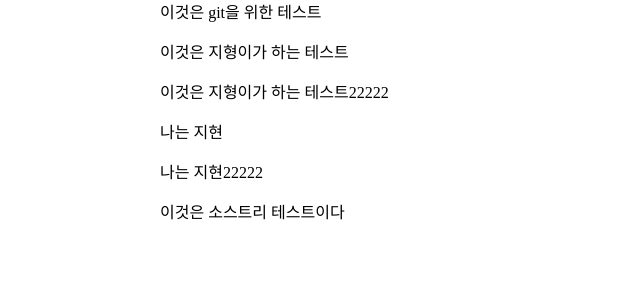
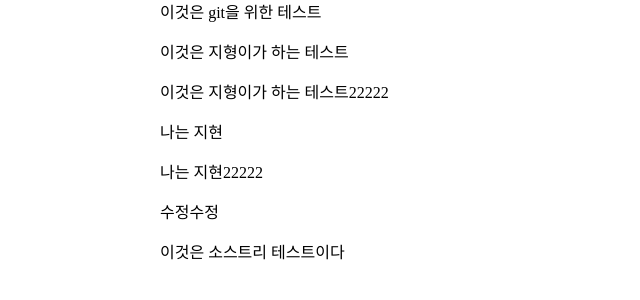
Before and after one commit to ckhe1215/meramera, a Django app: page / in a window 1280 px wide. Shown: the part 219-519 px from the top of the page, without its empty margins (0-640 px from the left). Run offline with Django 3.2, Linux system fonts and the light colour scheme.

Commit message:
수정수정

```diff
--- a/mainapp/templates/index.html
+++ b/mainapp/templates/index.html
@@ -13,5 +13,6 @@
 <p>이것은 지형이가 하는 테스트22222</p>
 <p>나는 지현</p>
 <p>나는 지현22222</p>
+<p>수정수정</p>
 <p>이것은 소스트리 테스트이다</p>
 {% endblock %}
```
